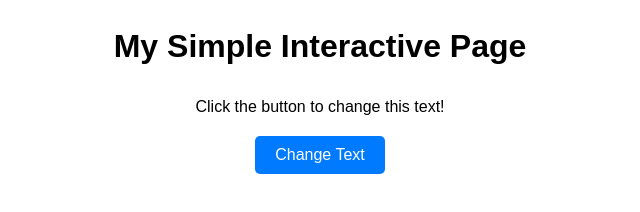
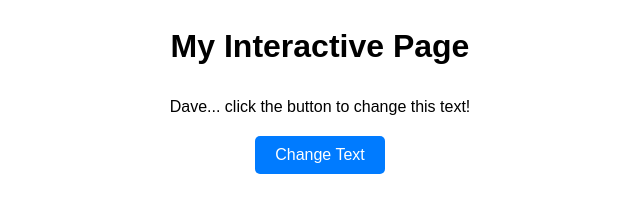
Before and after one commit to ne0busin3ss/Web, a plain HTML site: page index.html in a window 1280 px wide. Shown: the whole page, without its empty margins (320-960 px from the left). Drawn offline with Linux system fonts and the light colour scheme.

Commit message:
Changed the text

```diff
--- a/index.html
+++ b/index.html
@@ -7,8 +7,8 @@
     <link rel="stylesheet" href="styles.css">
 </head>
 <body>
-    <h1>My Simple Interactive Page</h1>
-    <p id="text">Click the button to change this text!</p>
+    <h1>My Interactive Page</h1>
+    <p id="text">Dave... click the button to change this text!</p>
     <button id="changeTextButton">Change Text</button>
 
     <script src="script.js"></script>
```
